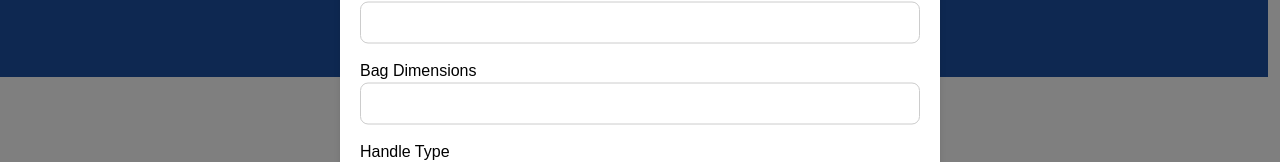
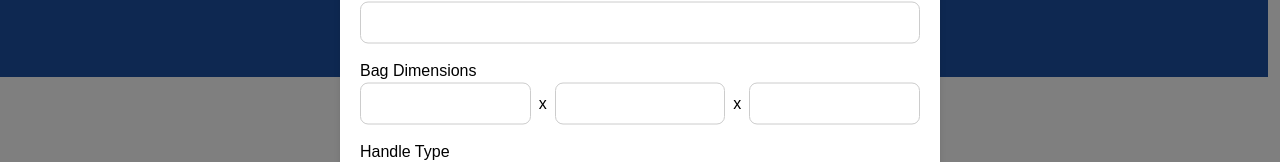
Before and after one commit to paul-ngyn/TKN-Paperbags, a Next.js app: page / in a window 1280 px wide. Both pictures are taken after a click on the button "Get A Quote". Shown: the part 293-455 px from the top of the page. Built offline with nearby package versions, Linux system fonts and the light colour scheme.

Commit message:
dimension seperator

```diff
--- a/app/components/QuoteForm/QuoteForm.module.css
+++ b/app/components/QuoteForm/QuoteForm.module.css
@@ -54,6 +54,25 @@
     max-height: 310px;
   }
 
+.dimensioninputField {
+  width: 100%;
+  padding: 8px;
+  border: 1px solid #ccc;
+  border-radius: 8px;
+  background-color: #ffffff;
+  color: #000000;
+  max-height: 310px;
+}
+
+  .dimensionsGroup {
+    display: flex;
+    align-items: center;
+  }
+
+  .dimensionSeparator {
+    margin: 0 0.5rem;
+  }
+
   .textarea {
     resize: none;
   }
--- a/app/components/QuoteForm/QuoteForm.tsx
+++ b/app/components/QuoteForm/QuoteForm.tsx
@@ -12,7 +12,9 @@ const QuoteForm: React.FC<QuoteFormProps> = ({ onClose }) => {
     lastName: '',
     email: '',
     phone: '',
-    dimensions: '',
+    dimension1: '',
+    dimension2: '',
+    dimension3: '',
     handletype: '',
     details: '',
     pdf: null as File | null,
@@ -47,7 +49,7 @@ const QuoteForm: React.FC<QuoteFormProps> = ({ onClose }) => {
     data.append('lastName', formData.lastName);
     data.append('email', formData.email);
     data.append('phone', formData.phone);
-    data.append('dimensions', formData.dimensions);
+    data.append('dimensions', `${formData.dimension1} x ${formData.dimension2} x ${formData.dimension3}`);
     data.append('handletype', formData.handletype);
     data.append('details', formData.details);
     if (formData.pdf) {
@@ -128,15 +130,37 @@ const QuoteForm: React.FC<QuoteFormProps> = ({ onClose }) => {
         </div>
         <div className={styles.formGroup}>
           <label htmlFor="dimensions">Bag Dimensions</label>
-          <input
-            className={styles.inputField}
-            type="text"
-            id="dimensions"
-            name="dimensions"
-            value={formData.dimensions}
-            onChange={handleChange}
-            required
-          />
+          <div className={styles.dimensionsGroup}>
+            <input
+              className={styles.dimensioninputField}
+              type="text"
+              id="dimension1"
+              name="dimension1"
+              value={formData.dimension1}
+              onChange={handleChange}
+              required
+            />
+            <span className={styles.dimensionSeparator}>x</span>
+            <input
+              className={styles.dimensioninputField}
+              type="text"
+              id="dimension2"
+              name="dimension2"
+              value={formData.dimension2}
+              onChange={handleChange}
+              required
+            />
+            <span className={styles.dimensionSeparator}>x</span>
+            <input
+              className={styles.dimensioninputField}
+              type="text"
+              id="dimension3"
+              name="dimension3"
+              value={formData.dimension3}
+              onChange={handleChange}
+              required
+            />
+          </div>
         </div>
         <div className={styles.formGroup}>
         <label htmlFor="handletype">Handle Type</label>
```
